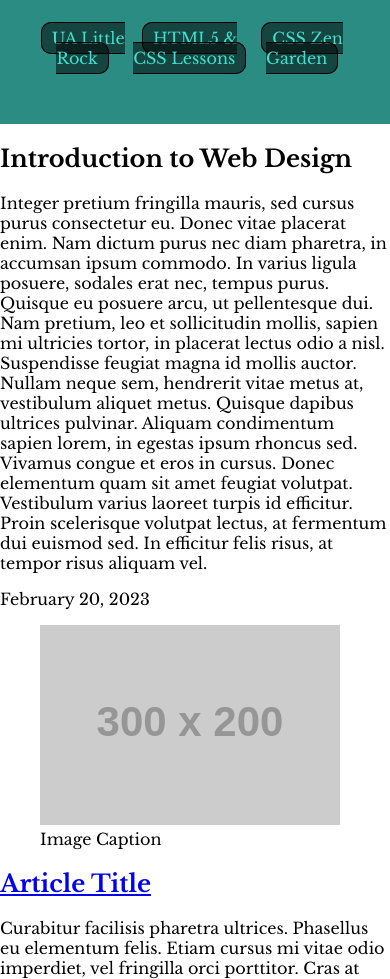
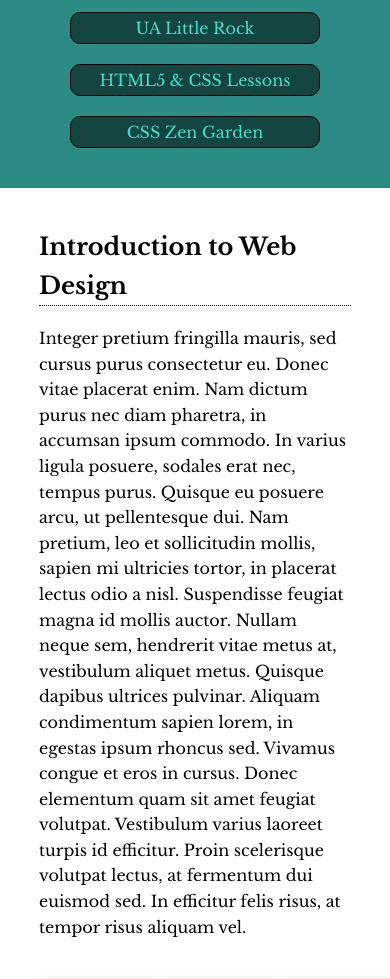
Before and after one commit to JMoritz06/ifsc-1310, a plain HTML site: page css-demo/index.html in a window 390 px wide. Shown: the part 345-1324 px from the top of the page. Drawn offline with nearby package versions, Linux system fonts and the light colour scheme; placeholder pictures from the web are drawn by us.

Commit message:
Css Demo Exercise

```diff
--- a/css-demo/assets/css/style.css
+++ b/css-demo/assets/css/style.css
@@ -1,7 +1,7 @@
 /* CSS Demo Stylesheet */
 
 
-/*  ---------------Box Sizing-----------------  */
+/* ----------------Box Sizing-----------------  */
 
 html {
     box-sizing: border-box;
@@ -11,6 +11,21 @@ html {
   *:after {
     box-sizing: inherit;
   }
+
+/* -----------------Responsive Images----------------- */
+img{
+  max-width:100px;
+}
+
+/* -----------------Utility----------------- */
+
+.container{
+  width: 80vw;
+  margin: 40px auto;
+  max-width: 960px;
+}
+
+
 
 /* -----------------Global Styles----------------- */
 
@@ -39,7 +54,8 @@ header.primary h2 {
 }
 
 nav.primary{
-
+  max-width: 960px;
+  margin: auto;
 }
 
 nav.primary ul{
@@ -61,8 +77,56 @@ nav.primary ul li a{
   padding: 5px 10px;
   border-radius: 10px;
   background-color: rgba(0,0,0, .5);
+  transition: .3s;
 }
 
 nav.primary ul li a:hover{
   background-color: rgba(0,0,0, .8);
 }
+
+#intro{
+  line-height: 1.6;
+}
+
+#intro h2{
+  border-bottom: 1px dotted black;
+}
+
+#content{
+  display:flex;
+  flex-direction:row;
+  justify-content:space-around;
+}
+
+#content article.post{
+  box-shadow: 0 4px 8px rgba(0,0,0, .5);
+  padding:10px;
+  border-radius:4px;
+  font-size:.8rem;
+}
+
+time.post-date, figcaption{
+  text-transform:uppercase;
+}
+
+#content article.post figure{
+  margin:0;
+}
+
+
+/* -----------------Media Queries----------------- */
+
+@media screen and (max-width:600px){
+  nav.primary ul{
+    flex-direction: column;
+    gap: 20px;
+    max-width: 250px;
+    margin: auto;
+  }
+
+
+  nav.primary ul a{
+    display: block;
+  }
+
+}
```
